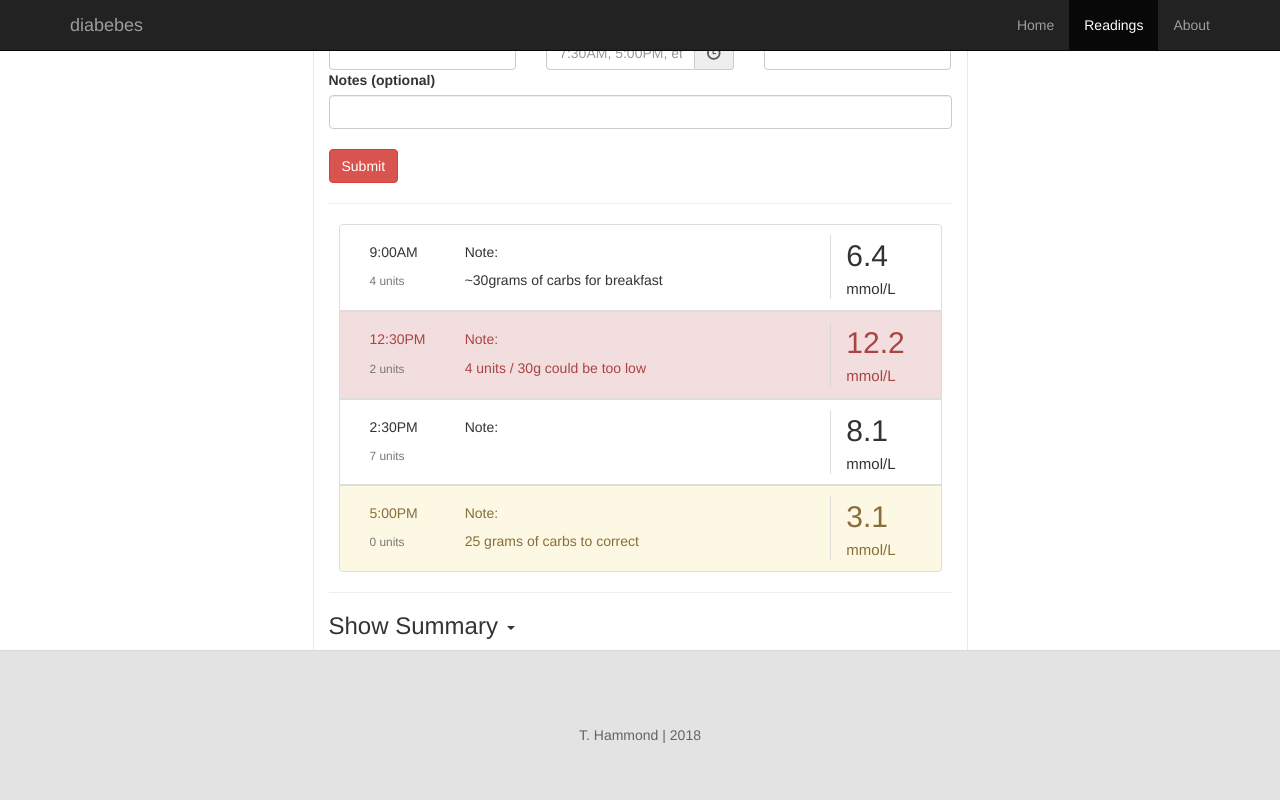
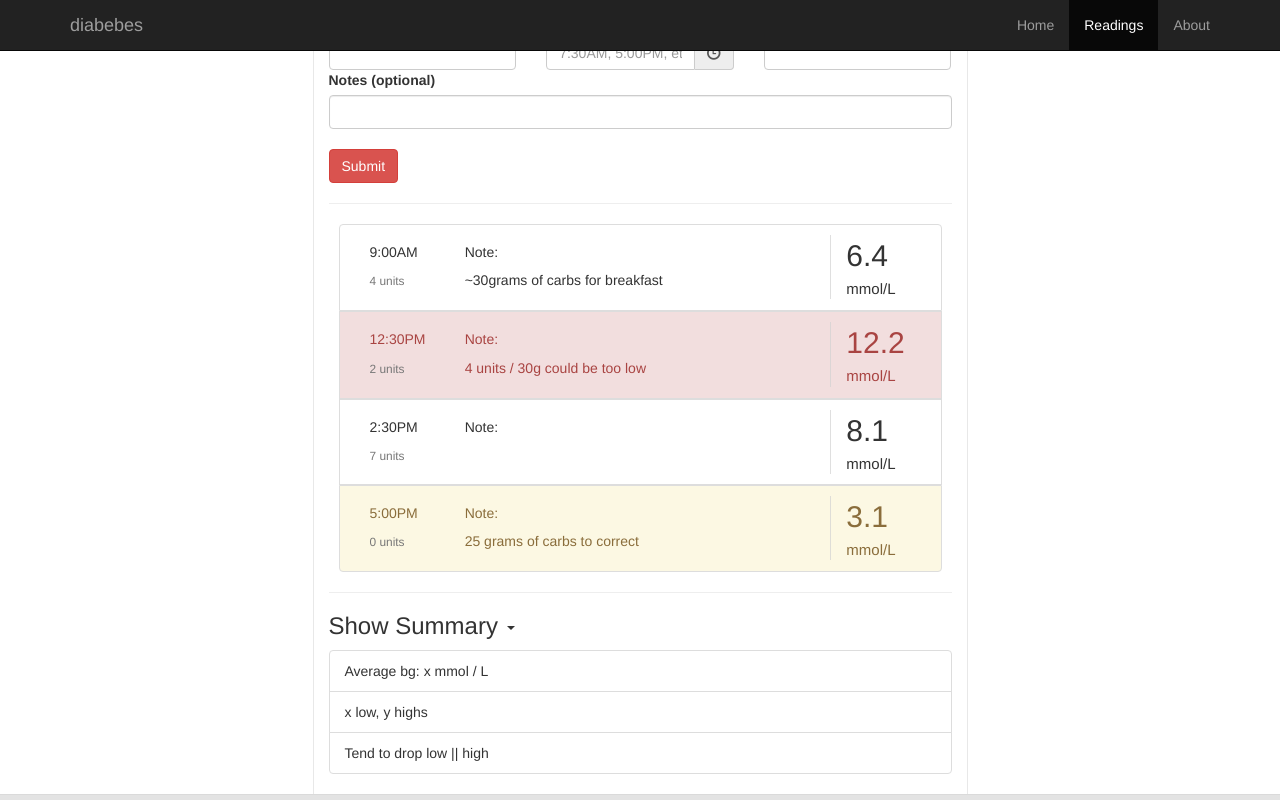
Before and after one commit to talor-hammond/diabebes-angular-ts, an Angular app: page / in a window 1280 px wide. Both pictures are taken after a click on the element "Show Summary". Shown: the part 185-985 px from the top of the page. Built offline with nearby package versions, Linux system fonts and the light colour scheme.

Commit message:
class toggles w value of isOpen bool

```diff
--- a/src/app/app.module.ts
+++ b/src/app/app.module.ts
@@ -12,7 +12,6 @@ import { ReadingFormComponent } from './components/home/reading-form/reading-for
 import { ReadingsSummaryComponent } from './components/home/readings/readings-summary/readings-summary.component';
 
 // Directives
-import { DropdownDirective } from './components/home/readings/readings-summary/dropdown.directive'
 
 @NgModule({
   declarations: [
@@ -22,8 +21,7 @@ import { DropdownDirective } from './components/home/readings/readings-summary/d
     HomeComponent,
     FooterComponent,
     ReadingFormComponent,
-    ReadingsSummaryComponent,
-    DropdownDirective
+    ReadingsSummaryComponent
   ],
   imports: [
     BrowserModule,
--- a/src/app/components/home/readings/readings-summary/dropdown.directive.ts
+++ /dev/null
@@ -1,23 +0,0 @@
-import {
-    Directive,
-    HostListener,
-    // HostBinding,
-    EventEmitter,
-    Output
-} from '@angular/core'
-
-@Directive({
-    selector: '[summaryDropdown]'
-})
-export class DropdownDirective {
-    // @HostBinding('class.show') isOpen: boolean = false // when this value switches to true, 'show' will be applied to the class attr of the bound host element
-    isOpen: boolean = false
-
-    @Output() showSummaryClicked = new EventEmitter<boolean>()
-
-    @HostListener('click') toggleSummary() { // @HostListener decorator listens for a 'click' event on the element the directive is applied to, then fires the attached method
-        this.isOpen = !this.isOpen // toggling the bool...
-
-        this.showSummaryClicked.emit(this.isOpen) // and then outputting and emitting that value to be used conditionally
-    }
-}
--- a/src/app/components/home/readings/readings-summary/readings-summary.component.html
+++ b/src/app/components/home/readings/readings-summary/readings-summary.component.html
@@ -1,12 +1,11 @@
 <div id="accordion">
   <div class="card-header" id="headingOne">
-    <h3 class="show-pointer" summaryDropdown> <!-- event listener for 'click' which toggles isOpen -->
-      Show Summary <span class="caret caret-up"></span> <!-- span.drop-up needs to wrap & toggle on / off onClick -->
+    <h3 class="show-pointer" (click)="isOpen = !isOpen"> <!-- event listener for 'click' which flips isOpen -->
+      Show Summary <span class="caret"></span> <!-- span.drop-up needs to wrap & toggle on / off onClick -->
     </h3>
   </div>
 
-  <div id="collapseOne" [ngClass]="isOpen ? 'collapse show' : 'collapse'"> <!-- issue, it doesn't have reference to isOpen variable -->
-    <!-- .show needs to toggle on / off onClick -->
+  <div id="collapseOne" [ngClass]="isOpen ? 'collapse show' : 'collapse'"> <!-- .show needs to toggle on / off onClick -->
     <div class="card-body">
       <ul class="list-group list-group-flush">
         <li class="list-group-item">Average bg: x mmol / L</li>
--- a/src/app/components/home/readings/readings-summary/readings-summary.component.ts
+++ b/src/app/components/home/readings/readings-summary/readings-summary.component.ts
@@ -6,10 +6,15 @@ import { Component, OnInit } from '@angular/core';
   styleUrls: ['./readings-summary.component.css']
 })
 export class ReadingsSummaryComponent implements OnInit {
+  isOpen: boolean = false
 
   constructor() { }
 
   ngOnInit() {
   }
 
+  toggleDropdown(isShown: boolean) {
+    console.log('lol')
+  }
+
 }
--- a/src/app/components/home/readings/readings.component.html
+++ b/src/app/components/home/readings/readings.component.html
@@ -22,4 +22,4 @@
 
 <hr>
 
-<app-readings-summary></app-readings-summary>
+<app-readings-summary (showSummaryClicked)="toggleDropdown($event)"></app-readings-summary> <!-- listening for the showSummaryClicked event, and passing the value emitted to 'toggleDropdown()' -->
```
